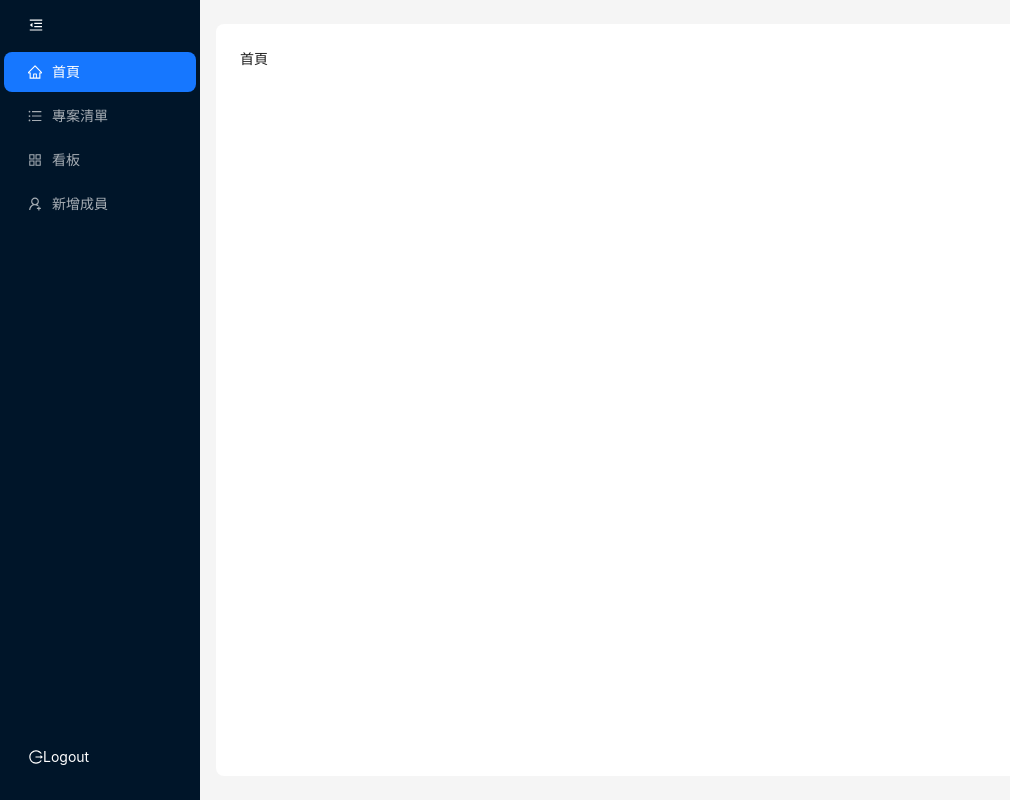
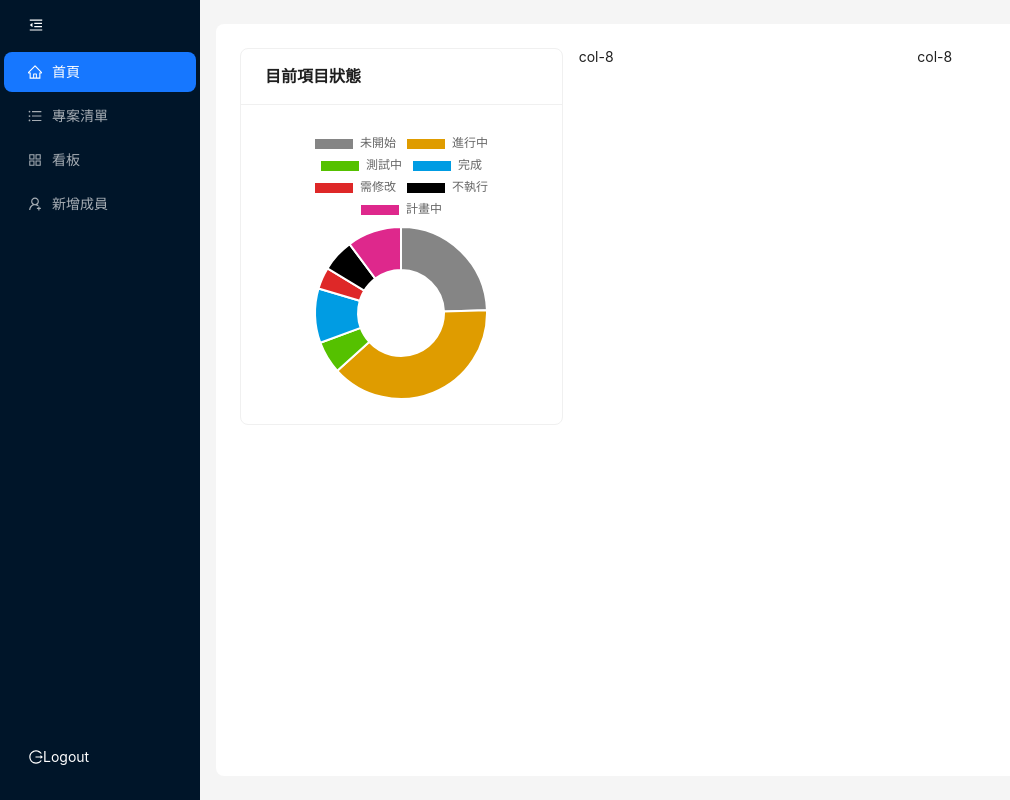
Before and after one commit to Dent24/project-manage, a React (Vite) app: page /#/ in a window 1280 px wide. Shown: the whole page, without its empty margins (0-1010 px from the left). Built offline with nearby package versions, Linux system fonts and the light colour scheme; no server answers; sample sign-in values are in the browser's storage.

Commit message:
引用chartjs

```diff
--- a/package.json
+++ b/package.json
@@ -14,10 +14,12 @@
   "dependencies": {
     "@ant-design/icons": "^5.3.0",
     "antd": "^5.14.1",
+    "chart.js": "^4.4.2",
     "firebase": "^10.8.0",
     "lodash": "^4.17.21",
     "react": "^18.2.0",
     "react-beautiful-dnd": "^13.1.1",
+    "react-chartjs-2": "^5.2.0",
     "react-dom": "^18.2.0",
     "react-router-dom": "^6.22.1",
     "sass": "^1.71.1"
--- a/src/pages/Home.jsx
+++ b/src/pages/Home.jsx
@@ -1,8 +1,46 @@
+import { Col, Row, Card } from 'antd';
+import { Chart as ChartJS, ArcElement, Tooltip, Legend } from 'chart.js';
+import { Doughnut } from 'react-chartjs-2';
+
+ChartJS.register(ArcElement, Tooltip, Legend);
+
+const data = {
+  labels: ['未開始', '進行中', '測試中', '完成', '需修改', '不執行', '計畫中'],
+  datasets: [
+    {
+      data: [12, 19, 3, 5, 2, 3, 5],
+      backgroundColor: [
+        '#858585',
+        '#df9c00',
+        '#55c100',
+        '#009ce3',
+        '#de2828',
+        '#000000',
+        '#de288c'
+      ]
+    },
+  ],
+};
+
+const options = {
+  plugins: {
+    datalabels: {
+      display: false
+    },
+  },
+}
+
 const Home = () => {
   return (
-    <div>
-      首頁
-    </div>
+    <Row gutter={16}>
+      <Col span={8}>
+        <Card title='目前項目狀態'>
+          <Doughnut data={data} options={options} />
+        </Card>
+      </Col>
+      <Col span={8}>col-8</Col>
+      <Col span={8}>col-8</Col>
+    </Row>
   )
 }
 
```
Also changed, not shown: 1 other file (tests, documents, lock files or other folders).
